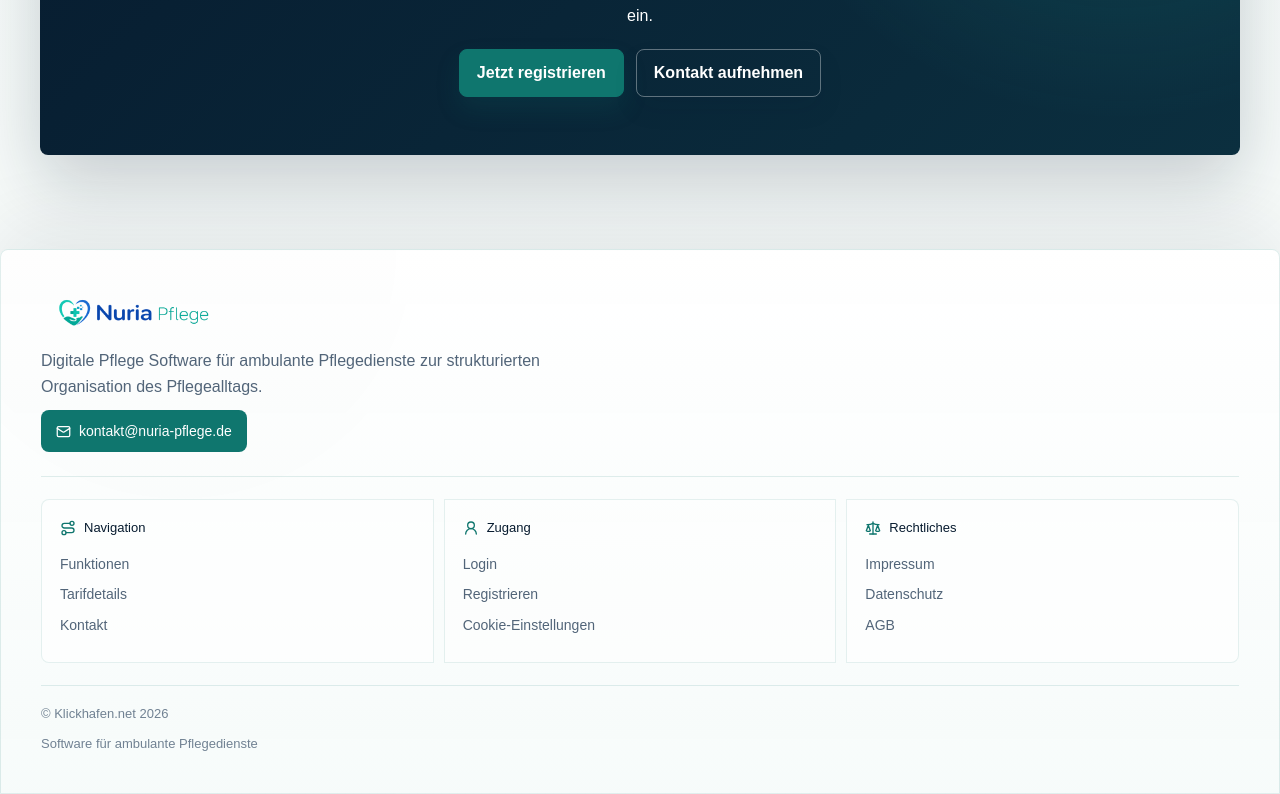
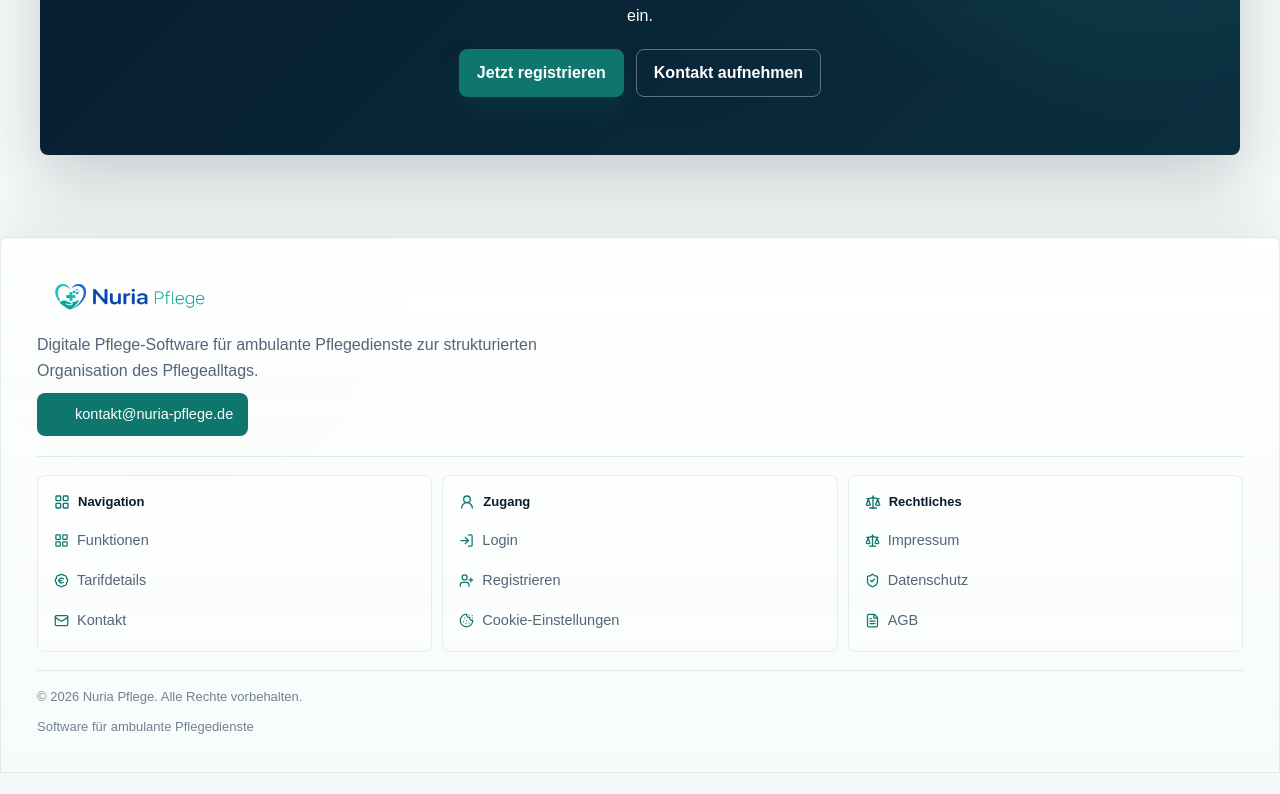
Before and after one commit to MrSigel/Nuriapflege, a Next.js app: page / in a window 1280 px wide. Shown: the part 6136-6930 px from the top of the page. After the commit the page ends 6909 px from the top, so only its background shows below. Built offline with nearby package versions, Linux system fonts and the light colour scheme.

Commit message:
Polish public footer links

```diff
--- a/src/components/public-site.tsx
+++ b/src/components/public-site.tsx
@@ -3,15 +3,19 @@
 import { AnimatePresence, motion } from "framer-motion";
 import {
   Building2,
+  BadgeEuro,
   CalendarDays,
   CalendarOff,
   CheckCircle2,
   ChevronDown,
   ClipboardList,
   Clock3,
+  Cookie,
   FileText,
   FolderOpen,
+  LayoutGrid,
   LockKeyhole,
+  LogIn,
   Mail,
   MapPin,
   MessageCircle,
@@ -150,6 +154,36 @@ function PublicNav() {
 }
 
 function PublicFooter() {
+  const footerGroups = [
+    {
+      title: "Navigation",
+      icon: LayoutGrid,
+      links: [
+        ["Funktionen", "/funktionen", LayoutGrid],
+        ["Tarifdetails", "/tarifdetails", BadgeEuro],
+        ["Kontakt", "/kontakt", Mail],
+      ],
+    },
+    {
+      title: "Zugang",
+      icon: UserRound,
+      links: [
+        ["Login", "/login", LogIn],
+        ["Registrieren", "/registrieren", UserPlus],
+        ["Cookie-Einstellungen", "/cookie-einstellungen", Cookie],
+      ],
+    },
+    {
+      title: "Rechtliches",
+      icon: Scale,
+      links: [
+        ["Impressum", "/impressum", Scale],
+        ["Datenschutz", "/datenschutz", ShieldCheck],
+        ["AGB", "/agb", FileText],
+      ],
+    },
+  ] as const;
+
   return (
     <motion.footer
       className="public-footer"
@@ -166,34 +200,24 @@ function PublicFooter() {
             transition={{ duration: 0.24 }}
             whileHover={{ scale: 1.03 }}
           />
-          <p>Digitale Pflege Software für ambulante Pflegedienste zur strukturierten Organisation des Pflegealltags.</p>
+          <p>Digitale Pflege-Software für ambulante Pflegedienste zur strukturierten Organisation des Pflegealltags.</p>
         </div>
         <a className="public-footer-contact" href="mailto:kontakt@nuria-pflege.de"><Mail size={15} />kontakt@nuria-pflege.de</a>
       </motion.div>
 
       <motion.div className="public-footer-links" variants={fadeUp}>
-        <div className="public-footer-column">
-          <span className="public-footer-title"><Route size={16} />Navigation</span>
-          <Link href="/funktionen">Funktionen</Link>
-          <Link href="/tarifdetails">Tarifdetails</Link>
-          <Link href="/kontakt">Kontakt</Link>
-        </div>
-        <div className="public-footer-column">
-          <span className="public-footer-title"><UserRound size={16} />Zugang</span>
-          <Link href="/login">Login</Link>
-          <Link href="/registrieren">Registrieren</Link>
-          <Link href="/cookie-einstellungen">Cookie-Einstellungen</Link>
-        </div>
-        <div className="public-footer-column">
-          <span className="public-footer-title"><Scale size={16} />Rechtliches</span>
-          <Link href="/impressum">Impressum</Link>
-          <Link href="/datenschutz">Datenschutz</Link>
-          <Link href="/agb">AGB</Link>
-        </div>
+        {footerGroups.map(({ title, icon: TitleIcon, links }) => (
+          <div className="public-footer-column" key={title}>
+            <span className="public-footer-title"><TitleIcon size={16} />{title}</span>
+            {links.map(([label, href, Icon]) => (
+              <Link href={href} key={href}><Icon size={15} />{label}</Link>
+            ))}
+          </div>
+        ))}
       </motion.div>
 
       <motion.div className="public-footer-bottom" variants={fadeUp}>
-        <span>© Klickhafen.net 2026</span>
+        <span>© 2026 Nuria Pflege. Alle Rechte vorbehalten.</span>
         <span>Software für ambulante Pflegedienste</span>
       </motion.div>
     </motion.footer>
```
Also changed, not shown: src/app/globals.css.
